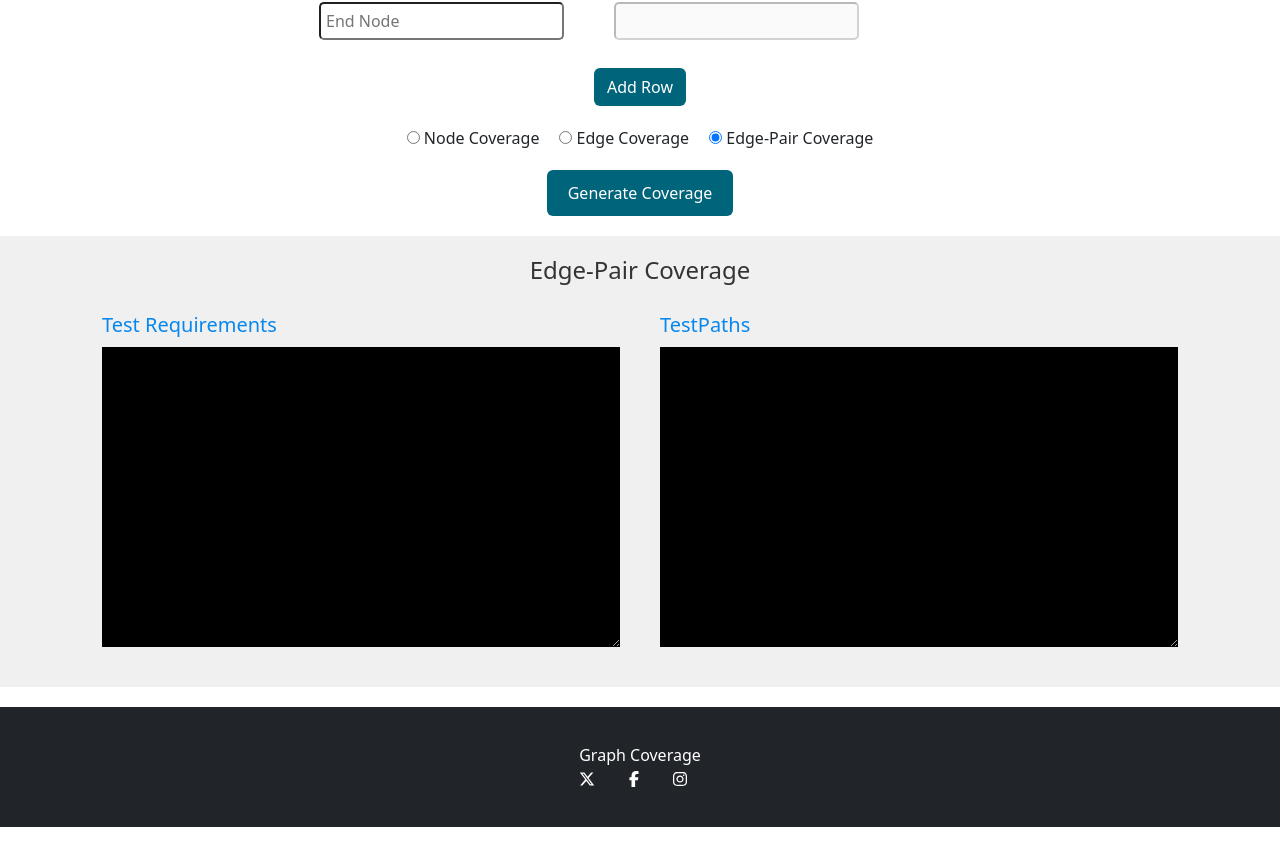
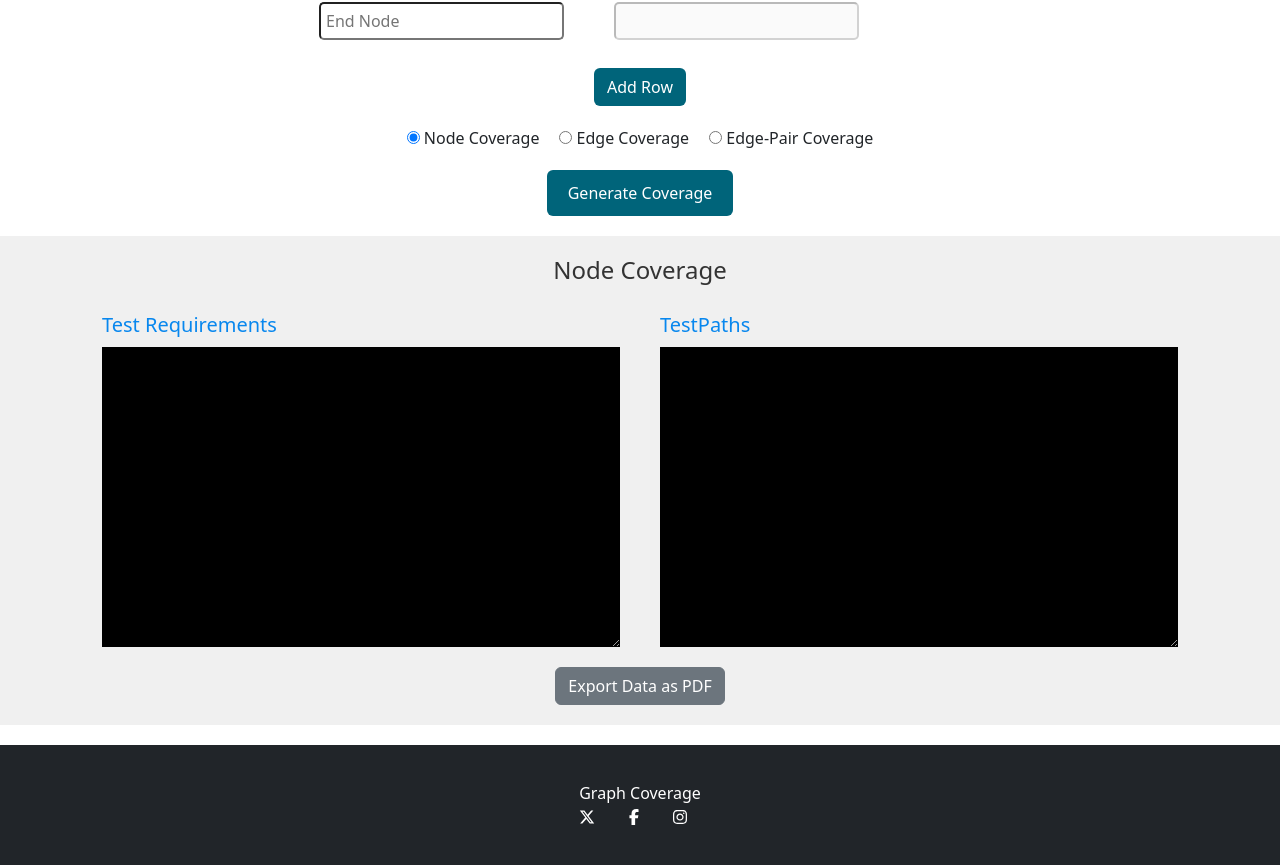
Before and after one commit to sujithne/Graph_Coverage, a React (Create React App) app: page /generate in a window 1280 px wide. Shown: the part 479-1344 px from the top of the page. Before the commit the page ends 1306 px from the top, so only its background shows below. Built offline with nearby package versions, Linux system fonts and the light colour scheme.

Commit message:
Export PDF

```diff
--- a/package.json
+++ b/package.json
@@ -10,6 +10,9 @@
     "@testing-library/react": "^13.4.0",
     "@testing-library/user-event": "^13.5.0",
     "bootstrap": "^5.3.3",
+    "html2canvas": "^1.4.1",
+    "jspdf": "^2.5.1",
+    "jspdf-autotable": "^3.8.2",
     "react": "^18.2.0",
     "react-dom": "^18.2.0",
     "react-router-dom": "^6.22.3",
--- a/src/components/ExamplePage.js
+++ b/src/components/ExamplePage.js
@@ -13,10 +13,10 @@ const ExamplePage = () => {
 
   const graphNodes = [
     { node: 'A', edges: 'B' },
-    { node: 'B', edges: 'C, D' },
+    { node: 'B', edges: 'C' },
     { node: 'C', edges: 'E' },
     { node: 'D', edges: 'B' },
-    { node: 'E', edges: 'F' },
+    { node: 'E', edges: 'D, F' },
     { node: 'F', edges: '' }, // No outgoing edges from F
   ];
 
--- a/src/components/GeneratePage.js
+++ b/src/components/GeneratePage.js
@@ -1,6 +1,9 @@
 import "../styling/GeneratePage.css";
 import logo from "../assets/pen.jpg";
 import React, { useState, useEffect } from "react";
+import jsPDF from 'jspdf';
+
+import 'jspdf-autotable'; // Only if you're going to use it for sophisticated tables.
 <link
   rel="stylesheet"
   href="https://cdnjs.cloudflare.com/ajax/libs/font-awesome/5.15.3/css/all.min.css"
@@ -70,7 +73,7 @@ function GeneratePage() {
   ]);
 
   // State for selected option
-  const [selectedOption, setSelectedOption] = useState("edgePairCoverage");
+  const [selectedOption, setSelectedOption] = useState("nodeCoverage");
   const [tR, setTR] = useState("");
   const [tP, setTP] = useState("");
   const handleOptionChange = (event) => {
@@ -84,8 +87,7 @@ function GeneratePage() {
       .map((node, index, arr) => {
         if (index < arr.length - 2) {
           // Ensure there's a pair to display
-          return `[${node} -> ${arr[index + 1]}, ${arr[index + 1]} -> ${
-            arr[index + 2]
+          return `[${node} -> ${arr[index + 1]}, ${arr[index + 1]} -> ${arr[index + 2]
             }]`;
         } else if (index === arr.length - 2) {
           // Handle the penultimate node
@@ -155,7 +157,7 @@ function GeneratePage() {
     pathEdgePairCoverage();
 
     if (selectedOption === "edgePairCoverage") {
-      let relevantPaths = fpath.filter((_,i) => !temp.includes(i));
+      let relevantPaths = fpath.filter((_, i) => !temp.includes(i));
       let pathsOutput = relevantPaths
         .map((path) => `Path: ${path.join(" -> ")}`)
         .join("\n\n");
@@ -220,6 +222,83 @@ function GeneratePage() {
     const updatedRows = [...rows];
     updatedRows[index][column] = value;
     setRows(updatedRows);
+  };
+
+
+
+
+  const exportPDFWithData = () => {
+
+    if (!tR.trim()) {
+      alert("Please generate a coverage first before exporting to PDF.");
+      return; // Exit the function early
+    }
+
+    const pdf = new jsPDF();
+
+    const coverageNameMap = {
+      nodeCoverage: "Node Coverage",
+      edgeCoverage: "Edge Coverage",
+      edgePairCoverage: "Edge-Pair Coverage"
+    };
+    const coverageName = coverageNameMap[selectedOption] || "Selected Coverage";
+
+    pdf.setFontSize(18);
+    pdf.text(`Graph Data and Test Details - ${coverageName}`, 14, 22); // Coordinates for the title
+
+    // Optional: Add a title
+    pdf.setFontSize(18);
+    pdf.text("Graph Data and Test Details", 14, 22); // Coordinates for the title
+
+    // Section for Graph Data as a table can be added here as per previous examples
+    const tableColumn = ["Source Node", "Outgoing Edges"];
+    const tableRows = [];
+
+    // Populate tableRows with your rows' data
+    rows.forEach(row => {
+      const rowData = [
+        row.column1,
+        row.column2,
+      ];
+      tableRows.push(rowData);
+    });
+
+    pdf.autoTable(tableColumn, tableRows, { startY: 30 });
+
+    // Calculate startY dynamically based on previous content
+    let startY = pdf.lastAutoTable ? pdf.lastAutoTable.finalY + 10 : 30;
+
+    // Adding Test Requirements
+    pdf.setFontSize(16);
+    pdf.text(14, startY, "Test Requirements:");
+    startY += 7; // Small space after the heading
+
+    const maxWidth = 180; // Maximum width for text to fit in the PDF
+    const requirements = tR.split("\n"); // Assuming each requirement is on a new line
+
+    // Iterate through each requirement and split it if necessary
+    requirements.forEach((requirement) => {
+      const splitRequirement = pdf.splitTextToSize(requirement, maxWidth); // Split long text
+      splitRequirement.forEach((line, index) => {
+        pdf.text(14, startY + (6 * index), line); // Adjust vertical space between lines
+      });
+      startY += (splitRequirement.length * 6) + 1; // Increase startY for the next requirement based on the number of lines
+    });
+
+    let startYForPaths = startY + 5; // Increase space before starting paths
+
+    // Adding Test Paths after Requirements
+    pdf.text(14, startYForPaths, "Test Paths:");
+    startYForPaths += 7; // Small space after the heading
+    const paths = tP.split("\n\n"); // Assuming each path is separated by a double newline
+
+    paths.forEach((path, index) => {
+      pdf.text(14, startYForPaths + (6 * index), `Path ${index + 1}: ${path}`);
+      startYForPaths += 6; // Adjust according to content
+    });
+
+    // Save the PDF
+    pdf.save("graph_data.pdf");
   };
 
   // Ensure that there are always at least 6 rows on initial load
@@ -296,7 +375,6 @@ function GeneratePage() {
                   borderRadius: "5px",
                   padding: "5px",
                 }}
-                maxLength={1}
               />
             )}
             {index === 0 && (
@@ -327,7 +405,6 @@ function GeneratePage() {
                   borderRadius: "5px",
                   padding: "5px",
                 }}
-                maxLength={1}
               />
             )}
             {index !== 0 && index !== rows.length - 1 && (
@@ -358,7 +435,6 @@ function GeneratePage() {
                   borderRadius: "5px",
                   padding: "5px",
                 }}
-                maxLength={1}
               />
             )}
             {index === rows.length - 1 && (
@@ -472,7 +548,11 @@ function GeneratePage() {
             ></textarea>
           </div>
         </div>
+        <div style={{ display: "flex", justifyContent: "center", alignItems: "center" }}>
+          <button onClick={exportPDFWithData} className="btn btn-secondary">Export Data as PDF</button>
+        </div>
       </div>
+
     </div>
   );
 }
```
Also changed, not shown: 1 other file (tests, documents, lock files or other folders).
